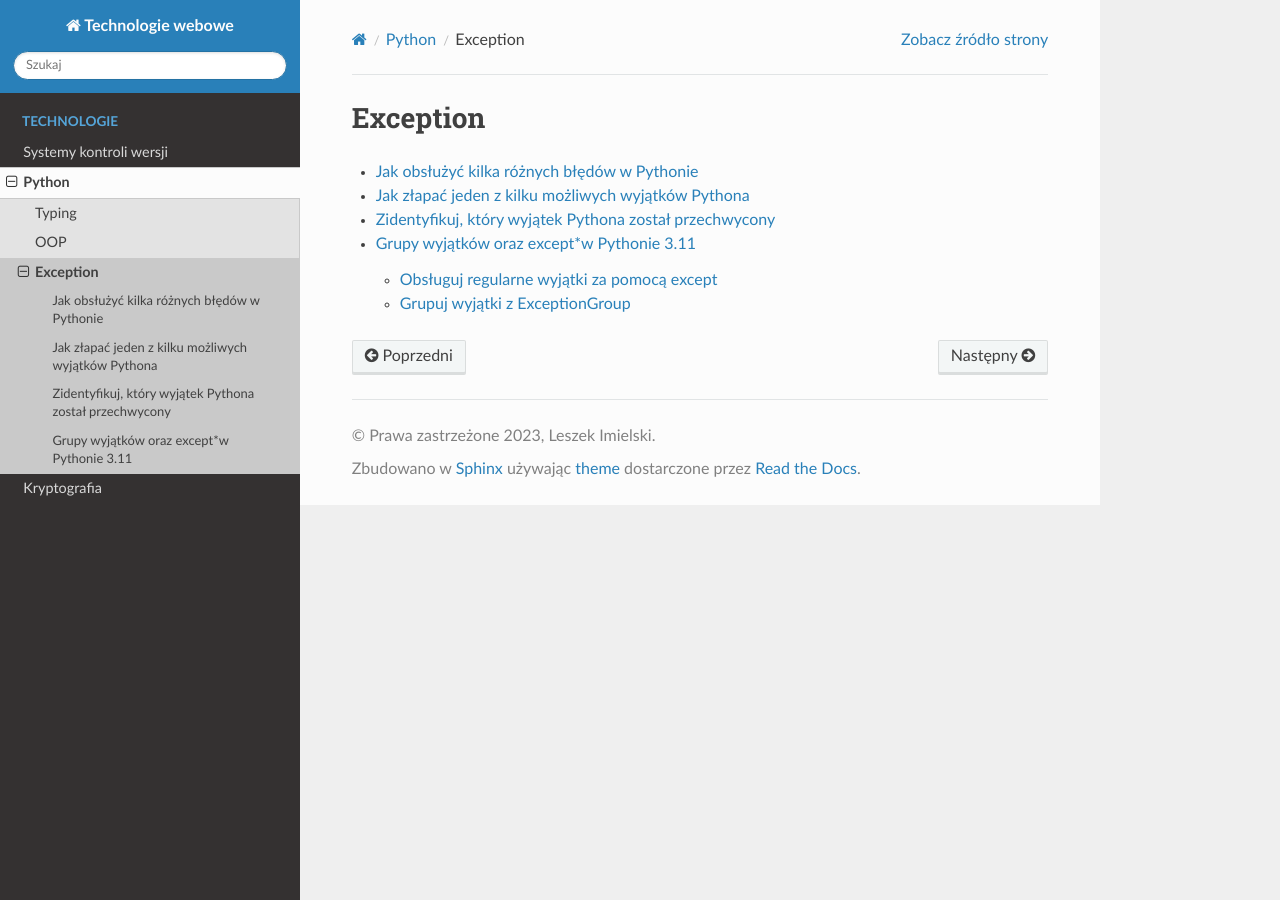
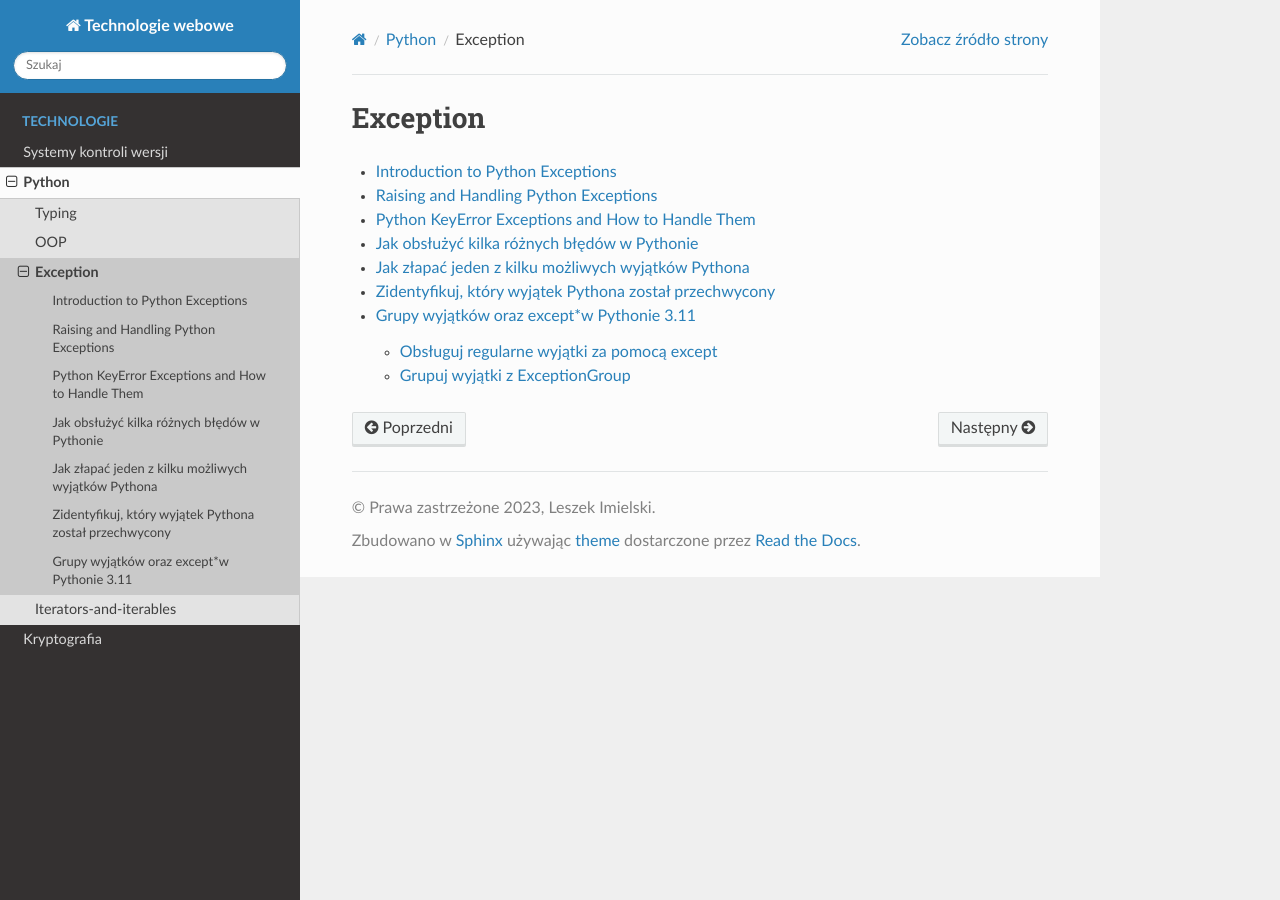
Before and after one commit to limielski/UsingSphinx, a Sphinx documentation site: the page built from docs/source/python/exceptions/index.rst, in a window 1280 px wide. Built offline with Sphinx 7.4.7 and the Read the Docs theme 2.0.0, drawn with Linux system fonts in a browser that asks for light colours.

Commit message:
dodano exceptions i iteratory

```diff
--- /dev/null
+++ b/docs/source/python/Iterators-and-Iterables/index.rst
@@ -0,0 +1,7 @@
+Iterators-and-iterables
+=======================
+
+.. toctree::
+   :maxdepth: 2
+
+   Iterators-and-iterables0
--- /dev/null
+++ b/docs/source/python/exceptions/exceptions0-2.rst
@@ -0,0 +1,6 @@
+Python KeyError Exceptions and How to Handle Them
+=================================================
+
+Wyjątek Pythona KeyErrorjest częstym wyjątkiem napotykanym przez początkujących. Wiedza o tym, dlaczego a KeyErrormoże zostać podniesione, i pewne rozwiązania zapobiegające zatrzymaniu programu, to niezbędne kroki w kierunku doskonalenia się jako programista Pythona.
+
+źródło: https://realpython.com/courses/python-keyerror/
--- /dev/null
+++ b/docs/source/python/exceptions/exceptions0.rst
@@ -0,0 +1,6 @@
+Introduction to Python Exceptions
+=================================
+
+źródło : https://realpython.com/courses/introduction-python-exceptions/
+
+Program w języku Python kończy działanie natychmiast po napotkaniu błędu. W Pythonie błąd może być błędem składniowym lub wyjątkiem. Na tym kursie zobaczysz, czym jest wyjątek i czym różni się od błędu składniowego. Następnie dowiesz się, jak zgłaszać wyjątki i formułować twierdzenia. Następnie zakończysz demonstracją bloku prób i z wyjątkiem.
--- a/docs/source/python/exceptions/index.rst
+++ b/docs/source/python/exceptions/index.rst
@@ -4,6 +4,9 @@ Exception
 .. toctree::
    :maxdepth: 2
 
+   exceptions0
+   exceptions0-1
+   exceptions0-2
    exceptions1
    exceptions2
    exceptions3
--- a/docs/source/python/index.rst
+++ b/docs/source/python/index.rst
@@ -7,3 +7,4 @@ Python
    typing/index
    OOP/index
    exceptions/index
+   Iterators-and-Iterables/index
```
Also changed, not shown: docs/source/python/Iterators-and-Iterables/Iterators-and-iterables0.rst (added, +9 -0 lines), docs/source/python/exceptions/exceptions0-1.rst (added, +8 -0 lines).
